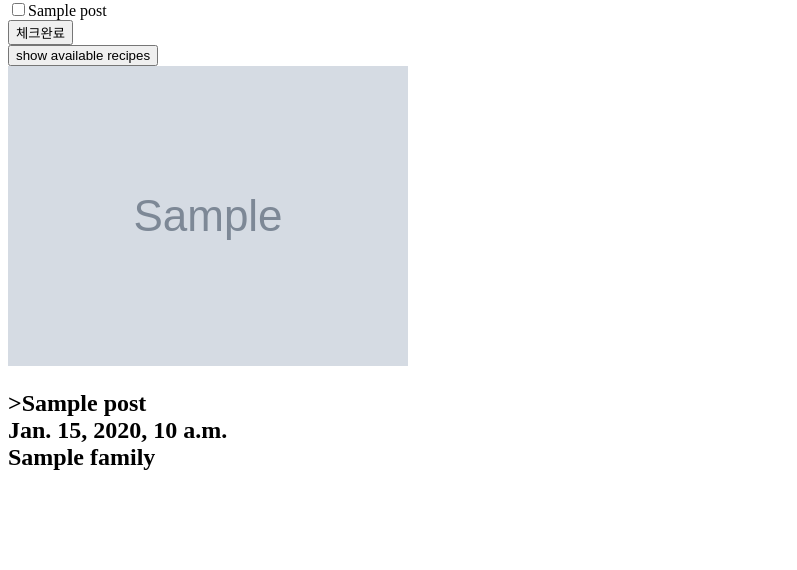
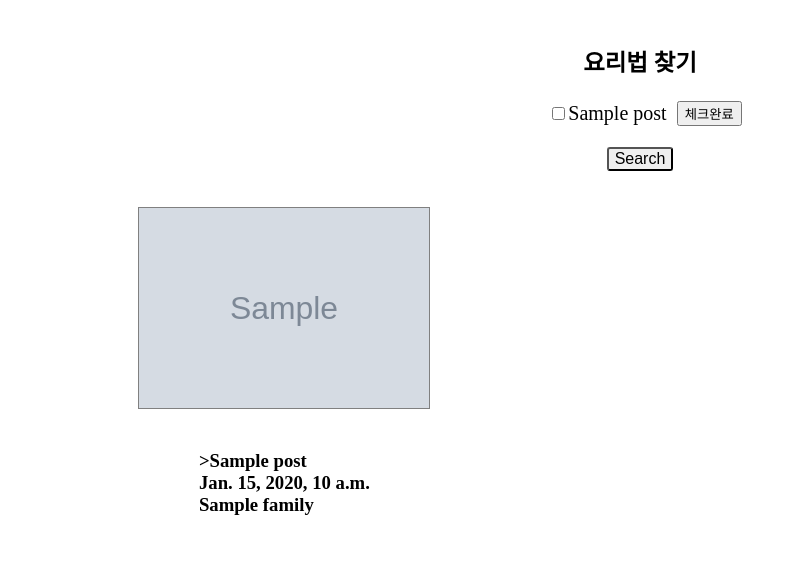
Before and after one commit to Gentleman37/MiniWinner, a Django app: template fridge/templates/recipe.html in a window 1280 px wide. Shown: the part 78-648 px from the top of the page, without its empty margins (0-797 px from the left). Run offline with Django 3.2, Linux system fonts and the light colour scheme; the template is opened without the code that fills it: most values are stand-ins (such as "Sample title", 1, 10 or a date in 2020); grey boxes marked "Sample" are stand-in pictures.

Commit message:
recipe css/html

```diff
--- a/fridge/templates/recipe.html
+++ b/fridge/templates/recipe.html
@@ -1,21 +1,35 @@
 {% extends 'base.html' %}
 {% block content %}
-<div class="recipe-">
+<div class="recipe-box">
+
+    <div class="recipe-search">
+    <h3>요리법 찾기</h3>
         <form method = 'POST' action = ''>{% csrf_token %}
+            <div class="recipe-checkbox">
                 {% for post in posts%}
+                <div>
                     <input type="checkbox" name="chk_info" value="{{post.name}}" {% if post.name in food_list %} checked {% endif %}>{{post.name}}<br>
+                </div>
                 {% endfor %}
                 <input type = 'submit' value="체크완료" />
+            </div>
         </form>
+        <div class="recipe-toggle-button">
             <a href="https://terms.naver.com/search.nhn?query={{foods}}레시피" target="_blank">
-    <button type='submit'>show available recipes</button>
+            <button type='submit'>Search</button>
             </a>
         </div>
+    </div>
+
     <div class="recipe-posts">
         {%for post in posts%}
+        <div class="recipe-images">
             <a href = "{%url 'detail' post.pk%}"><img src = "{{ post.img.url }}"/></a><br>
-        <h2><a href = "{%url 'detail' post.pk%}">>{{post.name}}</a><br>{{post.exp_date}}<br>{{post.family}}</h2>
+            <h3><a href = "{%url 'detail' post.pk%}">>{{post.name}}</a><br>{{post.exp_date}}<br>{{post.family}}</h3>
+        </div>
         {%endfor%}
+    </div>
+
 </div>
 {% comment %} 선택에 따라 chk_info 필드의 값이 결정된다. {% endcomment %}
 
--- a/static/base.css
+++ b/static/base.css
@@ -33,7 +33,60 @@
 
 
 /* recipe.html */
+.recipe-box {
+  margin: 10px 10%;
+}
+.recipe-search {
+  margin-top: 2%;
+  display: flex;
+  flex-direction: column;
+  justify-content: center;
+  align-items: center;
+  font-size: 20px;
+}
+.recipe-search form {
+  width: 65%;
+  display: flex;
+  justify-content: space-around;
+}
+.recipe-checkbox {
+  display: flex;
+  flex-direction: row;
+  justify-content: center;
+  align-items: center;
+}
+.recipe-checkbox div {
+  margin: 0 10px;
+}
+.recipe-toggle-button {
+  margin-top: 20px;
+}
+.recipe-toggle-button button {
+  font-size: 16px;
+  width: fit-content;
+  border-radius: 3px;
+}
 
+.recipe-posts {
+  display: grid;
+  justify-content: space-between;
+  align-items: center;
+  flex-wrap: wrap;
+  grid-template-columns: 300px 300px 300px;
+  grid-gap: 5px;
+}
+.recipe-images {
+  height: 400px;
+  display: flex;
+  flex-direction: column;
+  align-items: center;
+  justify-content: center;
+}
+.recipe-images img {
+  border: 1px solid gray;
+  width: 290px;
+  height: 200px;
+}
 
 /* about.html */
 
```
Lines whose indentation alone changed are shown as unchanged.
